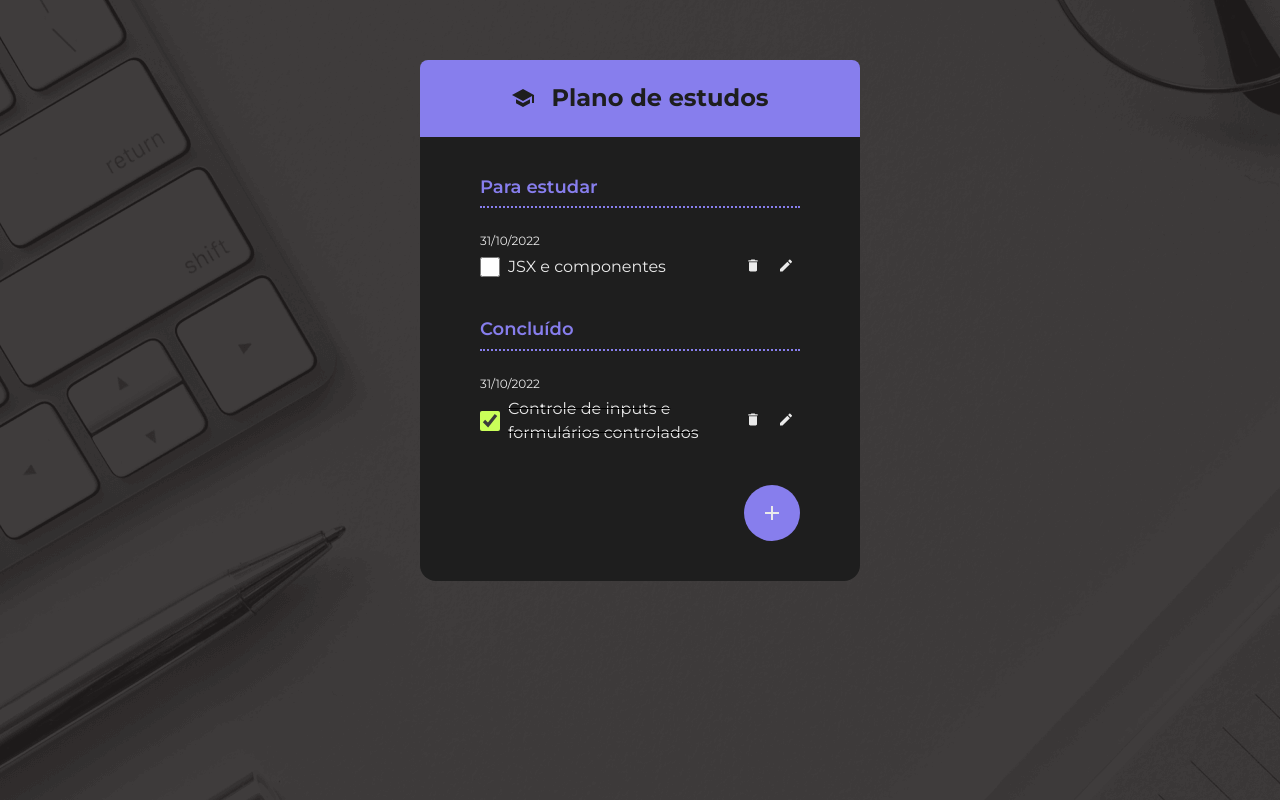
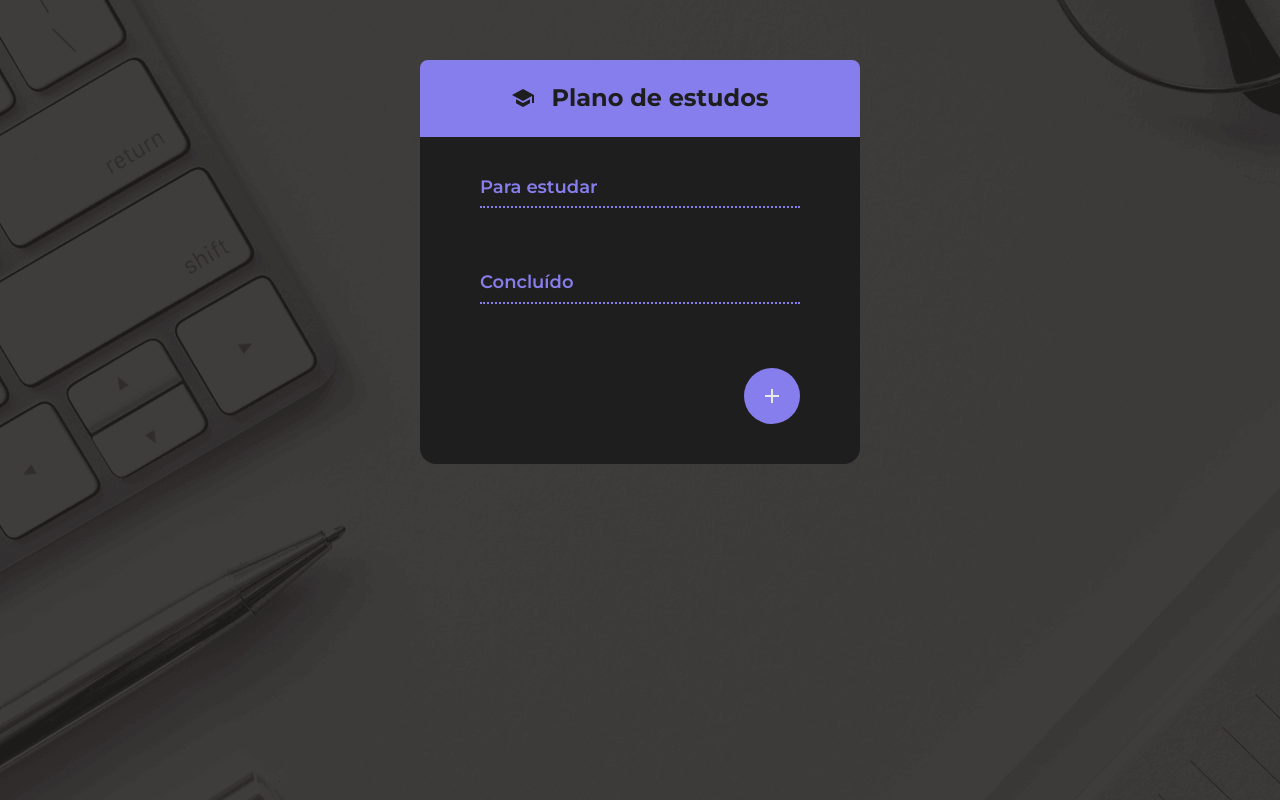
Before and after one commit to joaogabriel-leao/CheckListTarefa, a React (Vite) app: page / in a window 1280 px wide. Built offline with nearby package versions, Linux system fonts and the light colour scheme.

Commit message:
Add Local Storage

```diff
--- a/src/components/ToDoProvider/index.jsx
+++ b/src/components/ToDoProvider/index.jsx
@@ -1,21 +1,15 @@
-import { useState } from "react";
+import { useEffect, useState } from "react";
 import ToDoContext from "./ToDoContext";
 
 export default function ToDoProvider({ children }) {
-  const [tarefa, setTarefa] = useState([
-    {
-      id: 1,
-      description: "JSX e componentes",
-      completed: false,
-      createdAt: "2022-10-31",
-    },
-    {
-      id: 2,
-      description: "Controle de inputs e formulários controlados",
-      completed: true,
-      createdAt: "2022-10-31",
-    },
-  ]);
+
+  const savedToDo = localStorage.getItem('tarefa')
+
+  const [tarefa, setTarefa] = useState(savedToDo ? JSON.parse(savedToDo) : []);
+
+  useEffect(() => {
+      localStorage.setItem('tarefa', JSON.stringify(tarefa))
+  }, [tarefa])
 
 
   const addTask = (formData) => {
```
Also changed, not shown: src/App.jsx (line endings or trailing spaces).
